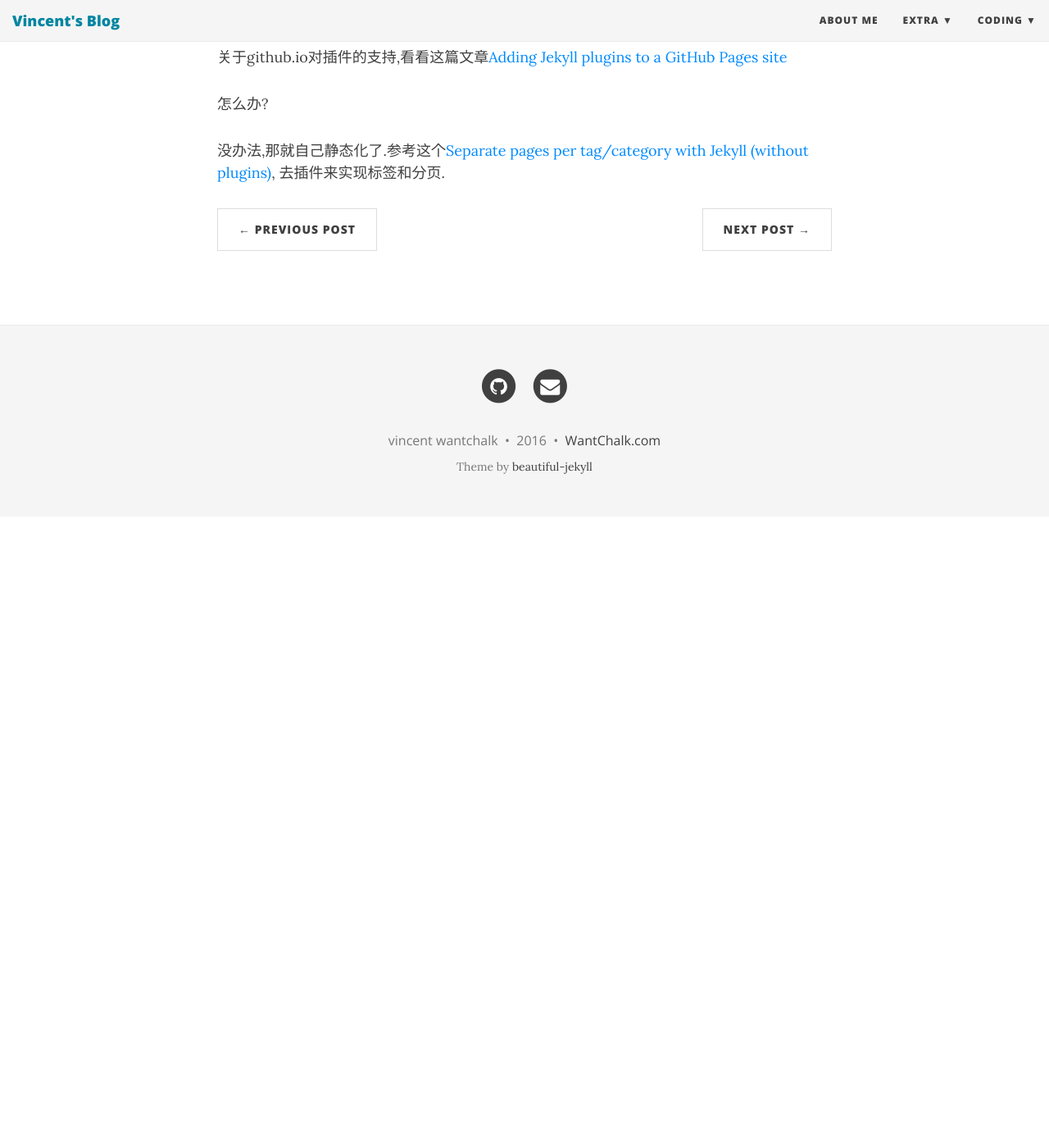
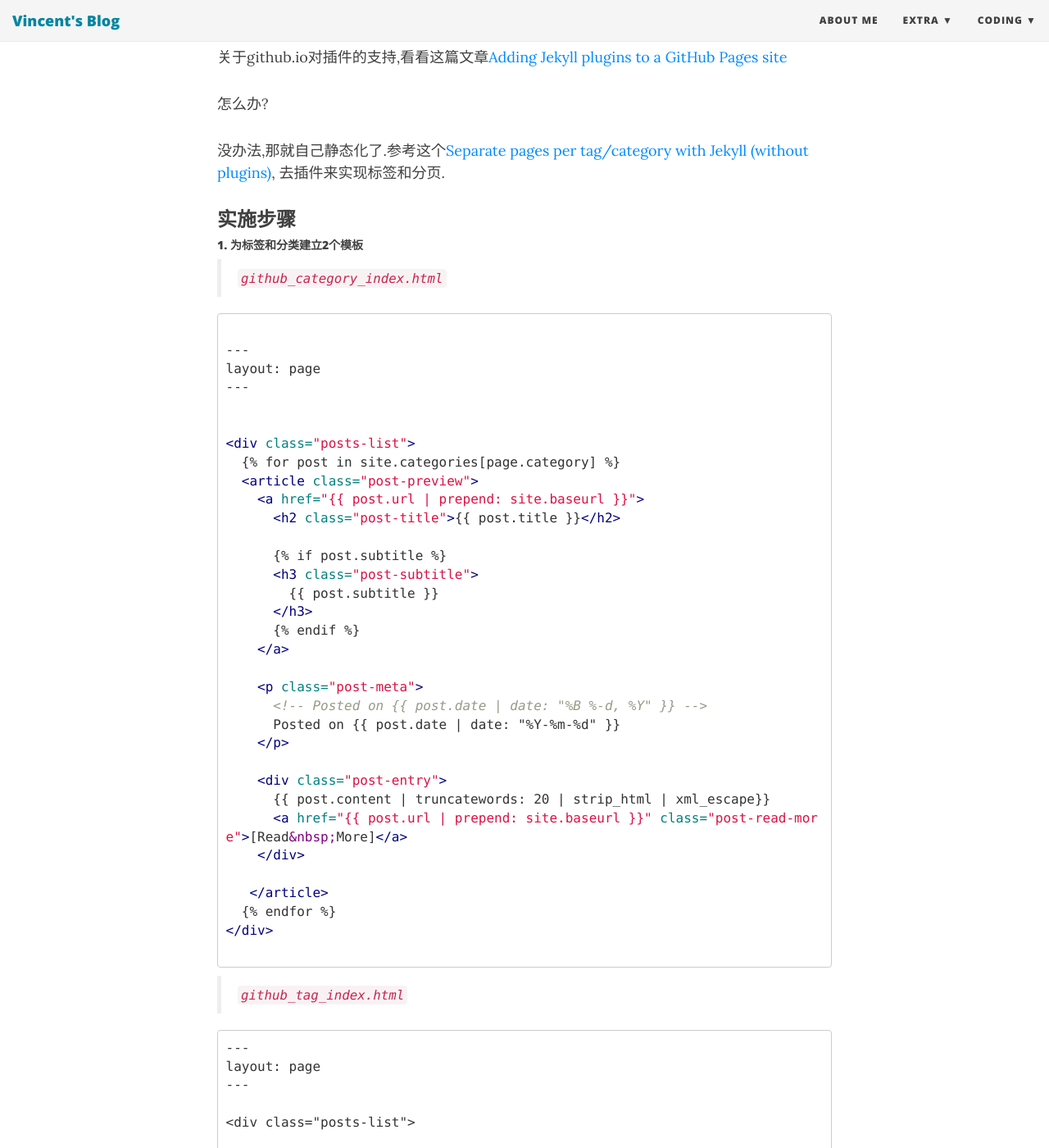
Before and after one commit to rainytooo/rainytooo.github.io, a Jekyll site: the page built from _posts/2016/06/2016-06-19-add-tag-and-category-for-github-io.md, in a window 1280 px wide and 1400 px high, scrolled down 381 px. Shown: the whole window at 82% size. Built offline with Jekyll 4.4.1, drawn with Linux system fonts in a browser that asks for light colours; nearby versions of some CDN libraries; comment, search, counter and statistics services are not loaded; before the commit the page ends 1011 px from its top, so only the background shows below that; some of the changed text lies outside the part shown.

Commit message:
2016年 6月19日 星期日 19时40分43秒 CST

````diff
--- a/_posts/2016/06/2016-06-19-add-tag-and-category-for-github-io.md
+++ b/_posts/2016/06/2016-06-19-add-tag-and-category-for-github-io.md
@@ -18,3 +18,123 @@
 怎么办?
 
 没办法,那就自己静态化了.参考这个[Separate pages per tag/category with Jekyll (without plugins)](http://christianspecht.de/2014/10/25/separate-pages-per-tag-category-with-jekyll-without-plugins/), 去插件来实现标签和分页.
+
+### 实施步骤
+
+
+##### 1. 为标签和分类建立2个模板
+
+> `github_category_index.html`
+
+{% raw %}
+```html
+
+---
+layout: page
+---
+
+
+<div class="posts-list">
+  {% for post in site.categories[page.category] %}
+  <article class="post-preview">
+    <a href="{{ post.url | prepend: site.baseurl }}">
+      <h2 class="post-title">{{ post.title }}</h2>
+
+      {% if post.subtitle %}
+      <h3 class="post-subtitle">
+        {{ post.subtitle }}
+      </h3>
+      {% endif %}
+    </a>
+
+    <p class="post-meta">
+      <!-- Posted on {{ post.date | date: "%B %-d, %Y" }} -->
+      Posted on {{ post.date | date: "%Y-%m-%d" }}
+    </p>
+
+    <div class="post-entry">
+      {{ post.content | truncatewords: 20 | strip_html | xml_escape}}
+      <a href="{{ post.url | prepend: site.baseurl }}" class="post-read-more">[Read&nbsp;More]</a>
+    </div>
+
+   </article>
+  {% endfor %}
+</div>
+
+```
+{% endraw %}
+
+> `github_tag_index.html`
+
+
+```
+---
+layout: page
+---
+
+<div class="posts-list">
+  {% for post in site.tags[page.tag] %}
+  <article class="post-preview">
+    <a href="{{ post.url | prepend: site.baseurl }}">
+      <h2 class="post-title">{{ post.title }}</h2>
+
+      {% if post.subtitle %}
+      <h3 class="post-subtitle">
+        {{ post.subtitle }}
+      </h3>
+      {% endif %}
+    </a>
+
+    <p class="post-meta">
+      <!-- Posted on {{ post.date | date: "%B %-d, %Y" }} -->
+      Posted on {{ post.date | date: "%Y-%m-%d" }}
+    </p>
+
+    <div class="post-entry">
+      {{ post.content | truncatewords: 20 | strip_html | xml_escape}}
+      <a href="{{ post.url | prepend: site.baseurl }}" class="post-read-more">[Read&nbsp;More]</a>
+    </div>
+
+   </article>
+  {% endfor %}
+</div>
+```
+
+
+##### 2. 在根目录下为某个标签或者分类建立
+
+以jekyll这个分类为例,在根目录下建立文件
+
+```
+--s
+    |--cate
+    |   |--writing
+    |   |   |--jekyll
+    |   |   |   |--index.html
+```
+
+内容很简单
+
+```
+---
+layout: github_category_index
+category: jekyll
+---
+```
+
+重新build
+
+`jekyll build --trace `
+
+这样就能在`http://127.0.0.1:4000/s/cate/writing/jekyll/`查看此分类的文章列表了
+
+
+### 优点
+
+* 目录完全自定义
+* 无需任何插件
+
+### 缺点
+
+* 每个标签要手动添加一个索引页
+* 无法分页
````
